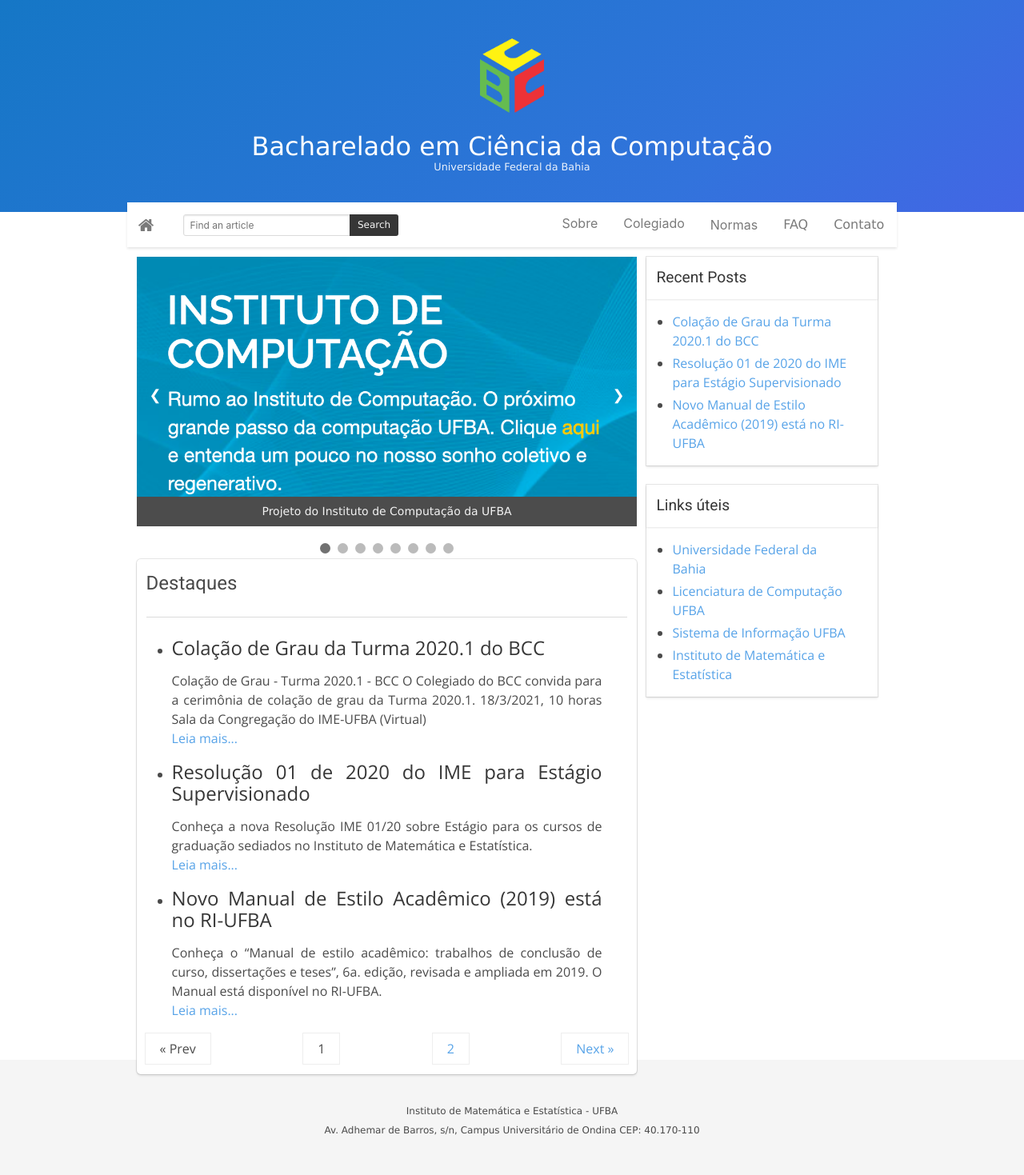
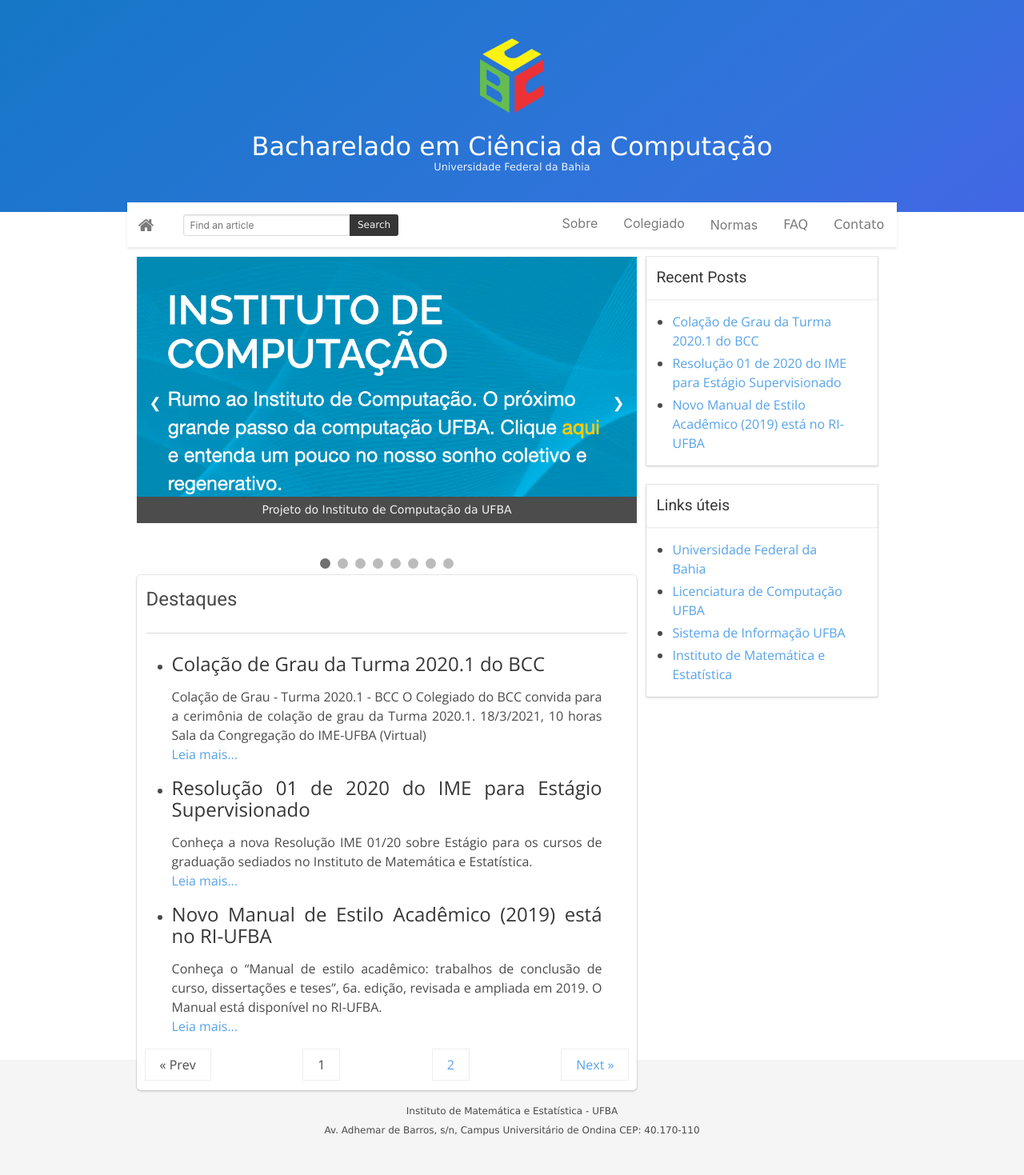
Before and after one commit to bcc-ufba/bcc-ufba.github.io, a Jekyll site: the page built from index.html, in a window 1280 px wide. Shown: the whole page at 80% size. Built offline with Jekyll 4.4.1, drawn with Linux system fonts in a browser that asks for light colours; the list of posts is cut into pages by our own code.

Commit message:
dealing with css syntax error

```diff
--- a/assets/css/custom.css
+++ b/assets/css/custom.css
@@ -14,7 +14,7 @@
   display: block;
   max-width: 990px;
   height: 100%;
-  max-height: 330px;
+  max-height: 350px;
   margin: 0 auto;
 }
 
@@ -22,7 +22,7 @@
   width:950px;
   height:300px;
   object-fit: cover;
-  bottom: 12px;
+  bottom: 8px;
 }
 /* Next & previous buttons */
 .prev, .next {
@@ -51,7 +51,7 @@
 .text {
 	color: #f2f2f2;
 	font-size: 14px;
-	padding: 8px;
+	padding: 6px;
 	position: absolute;
 	width: 100%;
 	text-align: center;
@@ -60,13 +60,13 @@
 
 .mySlides caption {
     position: absolute;
-	bottom: 8px;
+	bottom: 6px;
     left: 0;
     right: 0;
     background: rgba(0,0,0,0.7);
     text-align: center;
     color: #fff;
-    padding: 10px;
+    padding: 8px;
 }
 
 /* The dots/bullets/indicators */
@@ -74,7 +74,7 @@
 	cursor: pointer;
 	height: 13px;
 	width: 13px;
-	margin: 0 2px;
+	margin: 1px 2px;
 	background-color: #bbb;
 	border-radius: 50%;
 	display: inline-block;
@@ -105,25 +105,32 @@
   .text {font-size: 11px}
 }
 
-.pagination a, .pagination span {
+.pagination {
+    text-align: center;
+}
+
+.pagination a {
     padding: 7px 18px;
     border: 1px solid #eee;
     margin-left: -2px;
     margin-right: -2px;
     background-color: #ffffff;
     display: inline-block;
-  }
+}
 
-.pagination a {
-    &:hover {
-        background-color: #f1f1f1;
-        color: #333;
-    }
- }
+.pagination a:hover {
+    background-color: #f1f1f1;
+    color: #333;
+}
 
-.pagination {
-    text-align: center;
- }
+.pagination span {
+    padding: 7px 18px;
+    border: 1px solid #eee;
+    margin-left: -2px;
+    margin-right: -2px;
+    background-color: #ffffff;
+    display: inline-block;
+}
 
  /*DROPDOWN*/
 .dropbtn {
```
